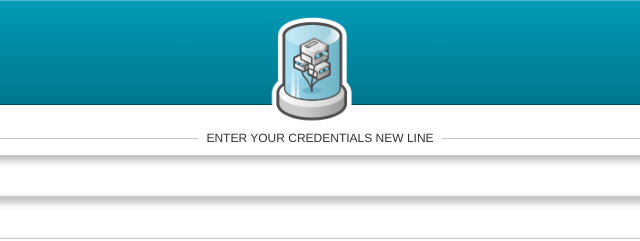
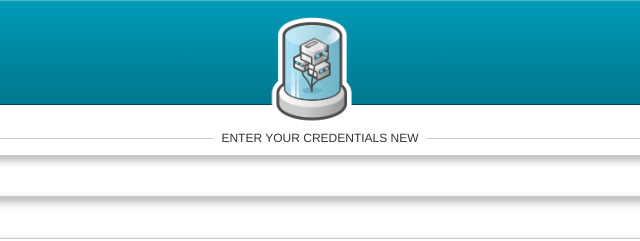
Before and after one commit to ivos007/hydra, a plain HTML site: page www/index.html in a window 1280 px wide. Shown: the top 241 px of the page, 320-960 px from the left. Drawn offline with Linux system fonts and the light colour scheme; no server answers.

Commit message:
test change

```diff
--- a/www/index.html
+++ b/www/index.html
@@ -14,7 +14,7 @@
       </header>
       <form>
         <fieldset>
-          <legend>Enter your credentials new line</legend>
+          <legend>Enter your credentials new</legend>
           <div>
             <input id="username" type="email" placeholder="email" autocomplete="off" autocapitalize="off" />
             <input id="password" type="password" placeholder="password" />
```
Also changed, not shown: 1 other file.
